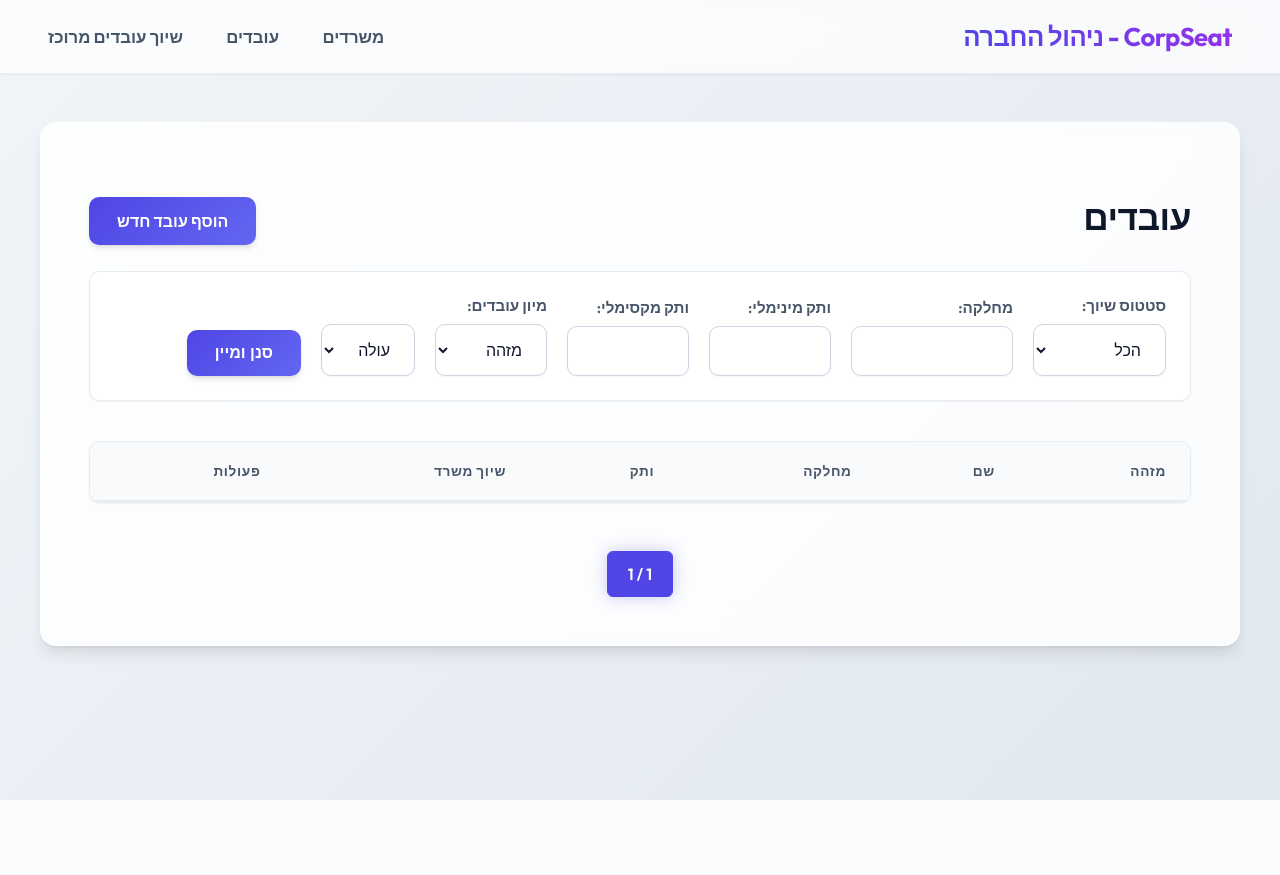
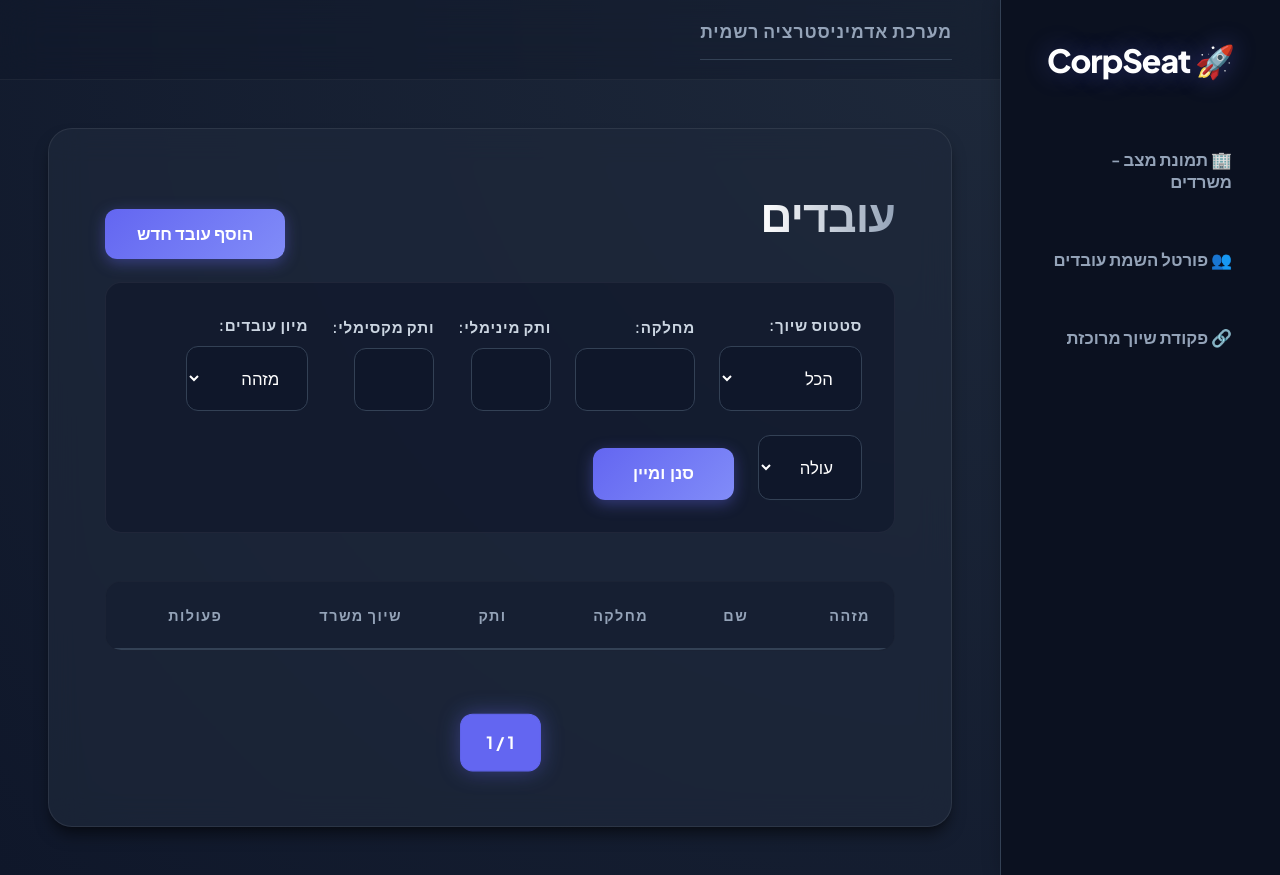
Before and after one commit to inonbm/CorpSeat, a Flask app: page /ui/employees in a window 1280 px wide. Before the commit the page ends 800 px from the top, so only its background shows below. Run offline with Flask 3, Linux system fonts and the light colour scheme; data that the repository does not hold is empty.

Commit message:
style: ultra premium dark mode admin dashboard override

```diff
--- a/static/style.css
+++ b/static/style.css
@@ -1,43 +1,38 @@
-@import url('https://fonts.googleapis.com/css2?family=Outfit:wght@300;400;500;600;700&display=swap');
+@import url('https://fonts.googleapis.com/css2?family=Plus+Jakarta+Sans:wght@400;500;600;700;800&display=swap');
 
 :root {
-  /* Premium Palette */
-  --bg-gradient: linear-gradient(135deg, #f1f5f9 0%, #e2e8f0 100%);
-  --surface: rgba(255, 255, 255, 0.85);
-  --surface-solid: #ffffff;
-  --primary: #4f46e5;
-  --primary-hover: #4338ca;
-  --primary-light: #e0e7ff;
-  --text-main: #0f172a;
-  --text-muted: #475569;
-  --border: rgba(226, 232, 240, 0.8);
+  --bg-main: #0f172a;
+  --bg-card: #1e293b;
+  --bg-sidebar: #0b1120;
 
-  /* Status Colors */
-  --status-err-bg: #fef2f2;
-  --status-err-text: #991b1b;
-  --status-err-border: #f87171;
+  --primary: #6366f1;
+  --primary-glow: rgba(99, 102, 241, 0.4);
+  --primary-hover: #818cf8;
 
-  --status-ok-bg: #f0fdf4;
-  --status-ok-text: #166534;
-  --status-ok-border: #4ade80;
+  --text-main: #f8fafc;
+  --text-muted: #94a3b8;
+  --border: #334155;
 
-  --status-warn-bg: #fffbeb;
-  --status-warn-text: #92400e;
-  --status-warn-border: #fbbf24;
+  --shadow-card: 0 10px 15px -3px rgba(0,0,0,0.5), 0 4px 6px -4px rgba(0,0,0,0.3);
 
-  --shadow-sm: 0 1px 2px 0 rgb(0 0 0 / 0.05);
-  --shadow-md: 0 4px 6px -1px rgb(0 0 0 / 0.1), 0 2px 4px -2px rgb(0 0 0 / 0.1);
-  --shadow-lg: 0 10px 15px -3px rgb(0 0 0 / 0.1), 0 4px 6px -4px rgb(0 0 0 / 0.1);
-  --shadow-glow: 0 0 15px rgba(79, 70, 229, 0.3);
+  --status-err-bg: rgba(239, 68, 68, 0.1);
+  --status-err-text: #fca5a5;
+  --status-err-border: #ef4444;
 
-  --radius-lg: 16px;
-  --radius-md: 10px;
-  --radius-sm: 6px;
+  --status-ok-bg: rgba(34, 197, 94, 0.1);
+  --status-ok-text: #86efac;
+  --status-ok-border: #22c55e;
+
+  --status-warn-bg: rgba(234, 179, 8, 0.1);
+  --status-warn-text: #fde047;
+  --status-warn-border: #eab308;
 }
 
+* { box-sizing: border-box; }
+
 body {
-  font-family: 'Outfit', sans-serif;
-  background: var(--bg-gradient);
+  font-family: 'Plus Jakarta Sans', sans-serif;
+  background-color: var(--bg-main);
   color: var(--text-main);
   margin: 0;
   padding: 0;
@@ -46,308 +41,234 @@ body {
   -webkit-font-smoothing: antialiased;
 }
 
-/* Animations */
-@keyframes fadeInUp {
-  from { opacity: 0; transform: translateY(15px); }
+/* App Layout */
+.app-layout {
+  display: flex;
+  min-height: 100vh;
+}
+
+.sidebar {
+  width: 280px;
+  background: var(--bg-sidebar);
+  border-left: 1px solid var(--border);
+  padding: 2.5rem 1.5rem;
+  display: flex;
+  flex-direction: column;
+  gap: 3rem;
+  box-shadow: 4px 0 20px rgba(0,0,0,0.3);
+  z-index: 20;
+}
+
+.brand {
+  font-size: 2rem;
+  font-weight: 800;
+  color: #fff;
+  letter-spacing: -1px;
+  text-shadow: 0 0 25px var(--primary-glow);
+  text-align: center;
+}
+
+.nav-links {
+  display: flex;
+  flex-direction: column;
+  gap: 1rem;
+}
+
+.nav-links a {
+  text-decoration: none;
+  color: var(--text-muted);
+  font-weight: 600;
+  padding: 1.25rem 1.5rem;
+  border-radius: 12px;
+  transition: all 0.3s cubic-bezier(0.4, 0, 0.2, 1);
+  display: flex;
+  align-items: center;
+  gap: 0.75rem;
+  background: transparent;
+  font-size: 1.05rem;
+}
+
+.nav-links a:hover {
+  background: var(--bg-card);
+  color: #fff;
+  transform: translateX(-8px);
+  border-right: 3px solid var(--primary);
+  box-shadow: -5px 0 15px rgba(0,0,0,0.2);
+}
+
+.main-content {
+  flex: 1;
+  display: flex;
+  flex-direction: column;
+  background: radial-gradient(circle at top right, #1e293b 0%, #0f172a 100%);
+}
+
+.topbar {
+  height: 80px;
+  border-bottom: 1px solid rgba(255,255,255,0.05);
+  display: flex;
+  align-items: center;
+  padding: 0 3rem;
+  background: rgba(15, 23, 42, 0.4);
+  backdrop-filter: blur(20px);
+  position: sticky;
+  top: 0;
+  z-index: 10;
+}
+
+.topbar h2 { margin: 0; font-size: 1.1rem; font-weight: 600; color: var(--text-muted); letter-spacing: 0.05em; text-transform: uppercase; }
+
+.container {
+  padding: 3rem;
+  max-width: 1400px;
+  width: 100%;
+  margin: 0 auto;
+  animation: fadeUp 0.6s cubic-bezier(0.16, 1, 0.3, 1);
+}
+
+@keyframes fadeUp {
+  from { opacity: 0; transform: translateY(30px); }
   to { opacity: 1; transform: translateY(0); }
 }
 
-@keyframes slideIn {
-  from { opacity: 0; transform: translateY(-10px); }
-  to { opacity: 1; transform: translateY(0); }
+/* Cards */
+.card {
+  background: rgba(30, 41, 59, 0.7);
+  backdrop-filter: blur(16px);
+  border: 1px solid rgba(255,255,255,0.08);
+  border-radius: 24px;
+  padding: 3.5rem;
+  box-shadow: var(--shadow-card);
+  transition: transform 0.3s ease;
 }
 
-/* Navbar Premium Glassmorphism */
-.navbar {
-  background: rgba(255, 255, 255, 0.7);
-  backdrop-filter: blur(16px);
-  -webkit-backdrop-filter: blur(16px);
-  padding: 1.25rem 3rem;
-  border-bottom: 1px solid var(--border);
-  display: flex;
-  justify-content: space-between;
-  align-items: center;
-  position: sticky;
-  top: 0;
-  z-index: 50;
-  box-shadow: var(--shadow-sm);
-  animation: slideIn 0.5s cubic-bezier(0.16, 1, 0.3, 1);
+.card:hover { transform: translateY(-4px); box-shadow: 0 20px 25px -5px rgba(0,0,0,0.5); }
+
+h1 {
+  font-size: 2.8rem;
+  margin-top: 0;
+  margin-bottom: 2.5rem;
+  background: linear-gradient(to right, #ffffff, #94a3b8);
+  -webkit-background-clip: text;
+  -webkit-text-fill-color: transparent;
+  letter-spacing: -1px;
 }
 
-.brand {
-  font-size: 1.6rem;
-  font-weight: 700;
-  background: linear-gradient(90deg, var(--primary), #9333ea);
-  -webkit-background-clip: text;
-  -webkit-text-fill-color: transparent;
-  letter-spacing: -0.5px;
-}
+h2 { font-size: 1.8rem; margin-top: 2.5rem; margin-bottom: 1.5rem; border-bottom: 1px solid var(--border); padding-bottom: 1rem; }
 
-.navbar a {
-  text-decoration: none;
-  color: var(--text-muted);
-  font-weight: 600;
-  margin-right: 2.5rem;
-  font-size: 1.05rem;
-  position: relative;
-  transition: color 0.3s ease;
-}
-
-.navbar a:hover {
-  color: var(--primary);
-}
-
-.navbar a::after {
-  content: '';
-  position: absolute;
-  width: 0;
-  height: 2px;
-  bottom: -6px;
-  right: 0;
-  background-color: var(--primary);
-  transition: width 0.3s cubic-bezier(0.4, 0, 0.2, 1);
-  border-radius: 2px;
-}
-
-.navbar a:hover::after {
-  width: 100%;
-}
-
-.container {
-  max-width: 1200px;
-  margin: 3rem auto;
-  padding: 0 1.5rem;
-  animation: fadeInUp 0.6s cubic-bezier(0.16, 1, 0.3, 1);
-}
-
-/* Glass Cards */
-.card {
-  background: var(--surface);
-  backdrop-filter: blur(16px);
-  -webkit-backdrop-filter: blur(16px);
-  border: 1px solid #ffffff;
-  border-radius: var(--radius-lg);
-  box-shadow: var(--shadow-lg);
-  padding: 3rem;
-  margin-bottom: 2rem;
-  transition: transform 0.4s cubic-bezier(0.16, 1, 0.3, 1), box-shadow 0.4s ease;
-}
-
-.card:hover {
-  transform: translateY(-3px);
-  box-shadow: 0 25px 30px -5px rgb(0 0 0 / 0.1), 0 10px 15px -6px rgb(0 0 0 / 0.1);
-}
-
-h1 {
-  font-size: 2.2rem;
-  font-weight: 700;
-  color: var(--text-main);
-  margin-bottom: 2rem;
-  letter-spacing: -0.5px;
-}
-
-h2 {
-  font-size: 1.5rem;
-  font-weight: 600;
-  color: var(--text-main);
-  margin-top: 2rem;
-  margin-bottom: 1.25rem;
-}
-
-/* Premium Buttons */
+/* Buttons */
 .btn {
   display: inline-flex;
   align-items: center;
   justify-content: center;
-  background: linear-gradient(135deg, var(--primary), #6366f1);
+  background: linear-gradient(135deg, var(--primary), #818cf8);
   color: white;
-  padding: 0.875rem 1.75rem;
-  border-radius: var(--radius-md);
+  padding: 0.875rem 2rem;
+  border-radius: 12px;
+  font-weight: 700;
+  font-size: 1.05rem;
   text-decoration: none;
-  font-weight: 600;
-  font-size: 1rem;
   border: none;
   cursor: pointer;
   transition: all 0.3s cubic-bezier(0.4, 0, 0.2, 1);
-  box-shadow: var(--shadow-md);
+  box-shadow: 0 4px 15px var(--primary-glow);
 }
 
 .btn:hover {
-  transform: translateY(-2px);
-  box-shadow: var(--shadow-glow);
-  background: linear-gradient(135deg, var(--primary-hover), #4f46e5);
+  background: linear-gradient(135deg, var(--primary-hover), #a5b4fc);
+  transform: translateY(-3px) scale(1.02);
+  box-shadow: 0 8px 25px var(--primary-glow);
 }
 
-.btn:active {
+.btn-secondary {
+  background: transparent;
+  border: 1px solid var(--border);
+  box-shadow: none;
+  color: var(--text-main);
+}
+
+.btn-secondary:hover {
+  background: rgba(255,255,255,0.05);
+  border-color: #cbd5e1;
+  box-shadow: none;
   transform: translateY(0);
 }
 
-.btn-secondary {
-  background: var(--surface-solid);
-  color: var(--text-main);
-  border: 1px solid #cbd5e1;
-  box-shadow: var(--shadow-sm);
-}
+.btn-danger { background: rgba(239, 68, 68, 0.1); color: #ef4444; border: 1px solid rgba(239, 68, 68, 0.2); }
+.btn-danger:hover { background: #ef4444; color: #fff; box-shadow: 0 0 20px rgba(239, 68, 68, 0.4); transform: translateY(-2px); }
 
-.btn-secondary:hover {
-  background: #f8fafc;
-  box-shadow: var(--shadow-md);
-}
-
-.btn-danger {
-  background: linear-gradient(135deg, #ef4444, #dc2626);
-  box-shadow: 0 4px 6px -1px rgba(239, 68, 68, 0.2);
-}
-
-.btn-danger:hover {
-  background: linear-gradient(135deg, #dc2626, #b91c1c);
-  box-shadow: 0 0 15px rgba(239, 68, 68, 0.4);
-}
-
-/* Forms with Focus Glow */
-.form-group {
-  margin-bottom: 1.75rem;
-}
-
-.form-group label {
-  display: block;
-  margin-bottom: 0.6rem;
-  font-weight: 600;
-  color: var(--text-muted);
-  font-size: 0.95rem;
-}
-
+/* Forms */
+.form-group { margin-bottom: 2rem; }
+.form-group label { display: block; margin-bottom: 0.75rem; color: #cbd5e1; font-size: 0.95rem; font-weight: 600; letter-spacing: 0.05em; }
 .form-control {
   width: 100%;
-  padding: 0.875rem 1.25rem;
-  border: 1px solid #cbd5e1;
-  border-radius: var(--radius-md);
-  background: white;
+  padding: 1.25rem 1.5rem;
+  background: #0f172a;
+  border: 1px solid var(--border);
+  color: #fff;
+  border-radius: 12px;
   font-family: inherit;
-  font-size: 1rem;
-  color: var(--text-main);
-  transition: all 0.2s ease;
-  box-shadow: var(--shadow-sm);
+  font-size: 1.05rem;
+  transition: all 0.3s;
 }
+.form-control:focus { outline: none; border-color: var(--primary); box-shadow: 0 0 0 3px var(--primary-glow); background: #1e293b; }
 
-.form-control:focus {
-  outline: none;
-  border-color: var(--primary);
-  box-shadow: 0 0 0 4px var(--primary-light);
-}
-
-/* Filters Bar */
+/* Filters */
 .filters-bar {
   display: flex;
   flex-wrap: wrap;
-  gap: 1.25rem;
-  background: var(--surface-solid);
-  padding: 1.5rem;
-  border-radius: var(--radius-md);
-  margin-bottom: 2.5rem;
+  gap: 1.5rem;
+  background: rgba(15, 23, 42, 0.6);
+  padding: 2rem;
+  border-radius: 16px;
+  border: 1px solid rgba(255,255,255,0.05);
+  margin-bottom: 3rem;
   align-items: flex-end;
-  border: 1px solid var(--border);
-  box-shadow: var(--shadow-sm);
 }
-
-.filters-bar .form-group {
-  margin-bottom: 0;
-}
+.filters-bar .form-group { margin-bottom: 0; }
+.filters-bar .btn { height: 52px; padding: 0 2.5rem; }
 
 /* Tables */
 .table-responsive {
+  width: 100%;
   overflow-x: auto;
-  border-radius: var(--radius-md);
-  background: var(--surface-solid);
-  border: 1px solid var(--border);
-  box-shadow: var(--shadow-sm);
+  border: 1px solid rgba(255,255,255,0.05);
+  border-radius: 16px;
+  background: #0f172a;
 }
-
-table {
-  width: 100%;
-  border-collapse: collapse;
-  text-align: right;
-  white-space: nowrap;
-}
-
+table { width: 100%; border-collapse: collapse; text-align: right; }
 th {
-  background: #f8fafc;
+  background: rgba(30, 41, 59, 0.5);
+  padding: 1.5rem;
   font-weight: 700;
   color: var(--text-muted);
+  border-bottom: 2px solid var(--border);
+  font-size: 0.9rem;
   text-transform: uppercase;
-  font-size: 0.85rem;
-  letter-spacing: 0.05em;
-  padding: 1.25rem 1.5rem;
-  border-bottom: 2px solid var(--border);
+  letter-spacing: 0.1em;
 }
+td {
+  padding: 1.5rem;
+  border-bottom: 1px solid rgba(255,255,255,0.05);
+  font-weight: 500;
+  font-size: 1.05rem;
+}
+tr:last-child td { border-bottom: none; }
+tr { transition: background 0.2s; }
+tr:hover { background: rgba(255,255,255,0.03); }
 
-td {
-  padding: 1.25rem 1.5rem;
-  border-bottom: 1px solid var(--border);
-  color: var(--text-main);
-  font-weight: 500;
-}
-
-/* Row Status Interactions */
-tr {
-  transition: background-color 0.2s ease;
-}
-
-tr:hover {
-  background-color: #f8fafc;
-}
-
-tr.row-overcapacity {
-  background-color: var(--status-err-bg);
-  border-right: 4px solid var(--status-err-border);
-}
-tr.row-overcapacity td {
-  color: var(--status-err-text);
-}
-
-tr.row-empty {
-  background-color: var(--status-warn-bg);
-  border-right: 4px solid var(--status-warn-border);
-}
-tr.row-empty td {
-  color: var(--status-warn-text);
-}
-
-tr.row-available {
-  background-color: var(--status-ok-bg);
-  border-right: 4px solid var(--status-ok-border);
-}
+/* Statuses */
+tr.row-overcapacity { background: var(--status-err-bg); border-right: 4px solid var(--status-err-border); }
+tr.row-overcapacity td { color: var(--status-err-text); }
+tr.row-empty { background: var(--status-warn-bg); border-right: 4px solid var(--status-warn-border); }
+tr.row-empty td { color: var(--status-warn-text); }
+tr.row-available { background: var(--status-ok-bg); border-right: 4px solid var(--status-ok-border); }
+tr.row-available td { color: var(--status-ok-text); }
 
 /* Pagination */
-.pagination {
-  display: flex;
-  gap: 0.75rem;
-  justify-content: center;
-  margin-top: 3rem;
+.pagination { display: flex; gap: 0.75rem; justify-content: center; margin-top: 4rem; }
+.page-item {
+  padding: 1rem 1.5rem; background: #0f172a; border: 1px solid var(--border); border-radius: 12px; color: var(--text-muted); text-decoration: none; font-weight: 700; transition: all 0.3s;
 }
-
-.page-item {
-  padding: 0.75rem 1.25rem;
-  border: 1px solid var(--border);
-  border-radius: var(--radius-sm);
-  text-decoration: none;
-  color: var(--text-main);
-  background: var(--surface-solid);
-  font-weight: 600;
-  transition: all 0.2s ease;
-  box-shadow: var(--shadow-sm);
-}
-
-.page-item.active {
-  background: var(--primary);
-  color: white;
-  border-color: var(--primary);
-  box-shadow: var(--shadow-glow);
-}
-
-.page-item:hover:not(.active) {
-  background: #f1f5f9;
-  border-color: #cbd5e1;
-  transform: translateY(-2px);
-  box-shadow: var(--shadow-md);
-}
+.page-item.active { background: var(--primary); color: #fff; border-color: var(--primary); box-shadow: 0 0 20px var(--primary-glow); transform: scale(1.05); }
+.page-item:hover:not(.active) { background: var(--border); color: #fff; transform: translateY(-2px); }
--- a/templates/base.html
+++ b/templates/base.html
@@ -3,20 +3,28 @@
 <head>
     <meta charset="UTF-8">
     <meta name="viewport" content="width=device-width, initial-scale=1.0">
-    <title>מערכת ניהול משרדים ועובדים</title>
-    <link rel="stylesheet" href="/static/style.css">
+    <title>CorpSeat | ניהול חברה</title>
+    <!-- We generate a cache-busting string by appending a dynamic query to the css link, but since we have no JS, we just rename or force refresh. -->
+    <link rel="stylesheet" href="/static/style.css?v=2">
 </head>
 <body>
-    <nav class="navbar">
-        <div class="brand">CorpSeat - ניהול החברה</div>
-        <div>
-            <a href="/ui/offices">משרדים</a>
-            <a href="/ui/employees">עובדים</a>
-            <a href="/ui/assign">שיוך עובדים מרוכז</a>
+    <div class="app-layout">
+        <aside class="sidebar">
+            <div class="brand">🚀 CorpSeat</div>
+            <nav class="nav-links">
+                <a href="/ui/offices">🏢 תמונת מצב - משרדים</a>
+                <a href="/ui/employees">👥 פורטל השמת עובדים</a>
+                <a href="/ui/assign">🔗 פקודת שיוך מרוכזת</a>
+            </nav>
+        </aside>
+        <div class="main-content">
+            <header class="topbar">
+                <h2>מערכת אדמיניסטרציה רשמית</h2>
+            </header>
+            <main class="container">
+                {% block content %}{% endblock %}
+            </main>
         </div>
-    </nav>
-    <main class="container">
-        {% block content %}{% endblock %}
-    </main>
+    </div>
 </body>
 </html>
```
